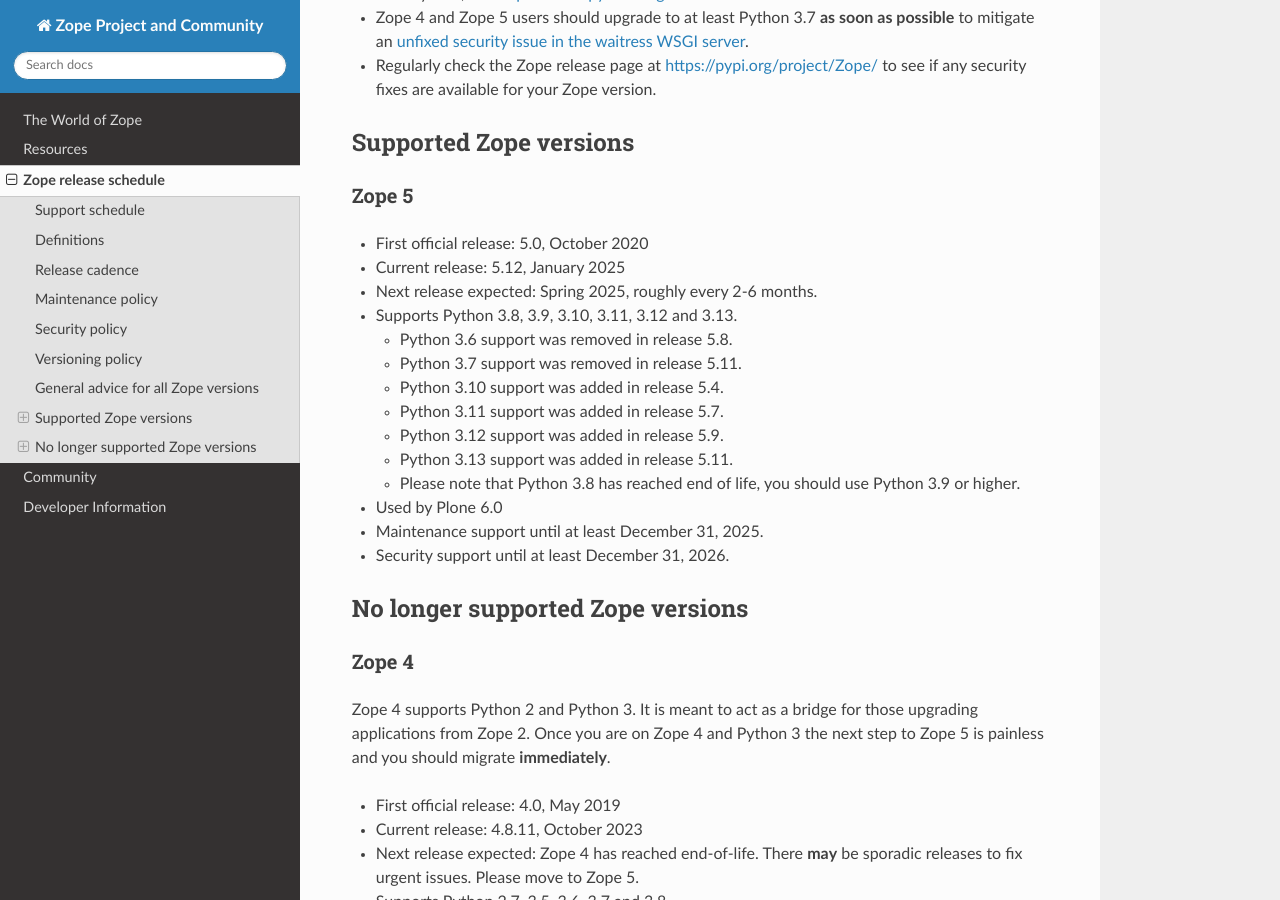
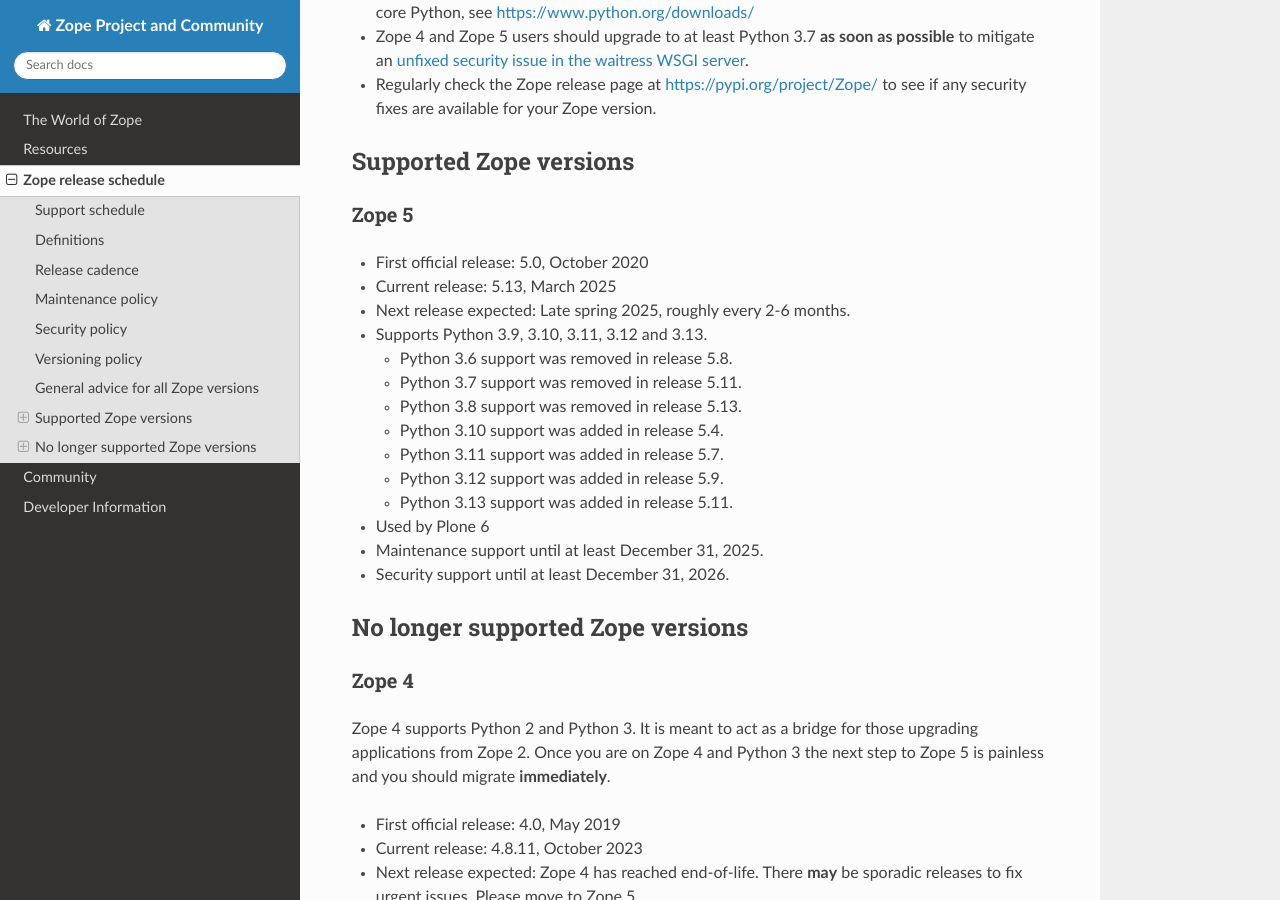
Before and after one commit to zopefoundation/www.zope.org, a Sphinx documentation site: the page built from docs/releases.rst, in a window 1280 px wide and 900 px high, scrolled down 3149 px. Built offline with Sphinx 7.4.7 and the Read the Docs theme 3.1.0, drawn with Linux system fonts in a browser that asks for light colours; some of the changed text lies outside the part shown.

Commit message:
- update release schedule for release 5.13

```diff
--- a/docs/releases.rst
+++ b/docs/releases.rst
@@ -37,7 +37,7 @@ Support schedule
 +------+-------+-------------+-----------+----------+------------+------------+
 |4.0   |4.8.11 |2.7, 3.5-3.8 |end of life|2019-05-10|2021-09-30  |2022-12-31  |
 +------+-------+-------------+-----------+----------+------------+------------+
-|5.0   |5.12   |3.8-3.13     |maintenance|2020-10-08|2025-12-31  |2026-12-31  |
+|5.0   |5.13   |3.9-3.13     |maintenance|2020-10-08|2025-12-31  |2026-12-31  |
 |      |       |[1]_ [2]_    |           |          |[3]_        |[3]_        |
 +------+-------+-------------+-----------+----------+------------+------------+
 |6.0   |\-     |TBD          |unreleased |TBD [4]_  |TBD [4]_    | TBD [4]_   |
@@ -50,6 +50,7 @@ Support schedule
 
 .. [2] Python 3.6 support removed with release 5.8.
        Python 3.7 support removed with release 5.11.
+       Python 3.8 support removed with release 5.13.
 
 .. [3] Tentative **minimum** support duration and subject to change/extension:
        Final support deadlines for the Zope 5 series will be set when Zope 6 is
@@ -155,20 +156,19 @@ Supported Zope versions
 Zope 5
 ~~~~~~
 - First official release: 5.0, October 2020
-- Current release: 5.12, January 2025
-- Next release expected: Spring 2025, roughly every 2-6 months.
-- Supports Python 3.8, 3.9, 3.10, 3.11, 3.12 and 3.13.
+- Current release: 5.13, March 2025
+- Next release expected: Late spring 2025, roughly every 2-6 months.
+- Supports Python 3.9, 3.10, 3.11, 3.12 and 3.13.
 
   - Python 3.6 support was removed in release 5.8.
   - Python 3.7 support was removed in release 5.11.
+  - Python 3.8 support was removed in release 5.13.
   - Python 3.10 support was added in release 5.4.
   - Python 3.11 support was added in release 5.7.
   - Python 3.12 support was added in release 5.9.
   - Python 3.13 support was added in release 5.11.
-  - Please note that Python 3.8 has reached end of life, you
-    should use Python 3.9 or higher.
 
-- Used by Plone 6.0
+- Used by Plone 6
 - Maintenance support until at least December 31, 2025.
 - Security support until at least December 31, 2026.
 
```
